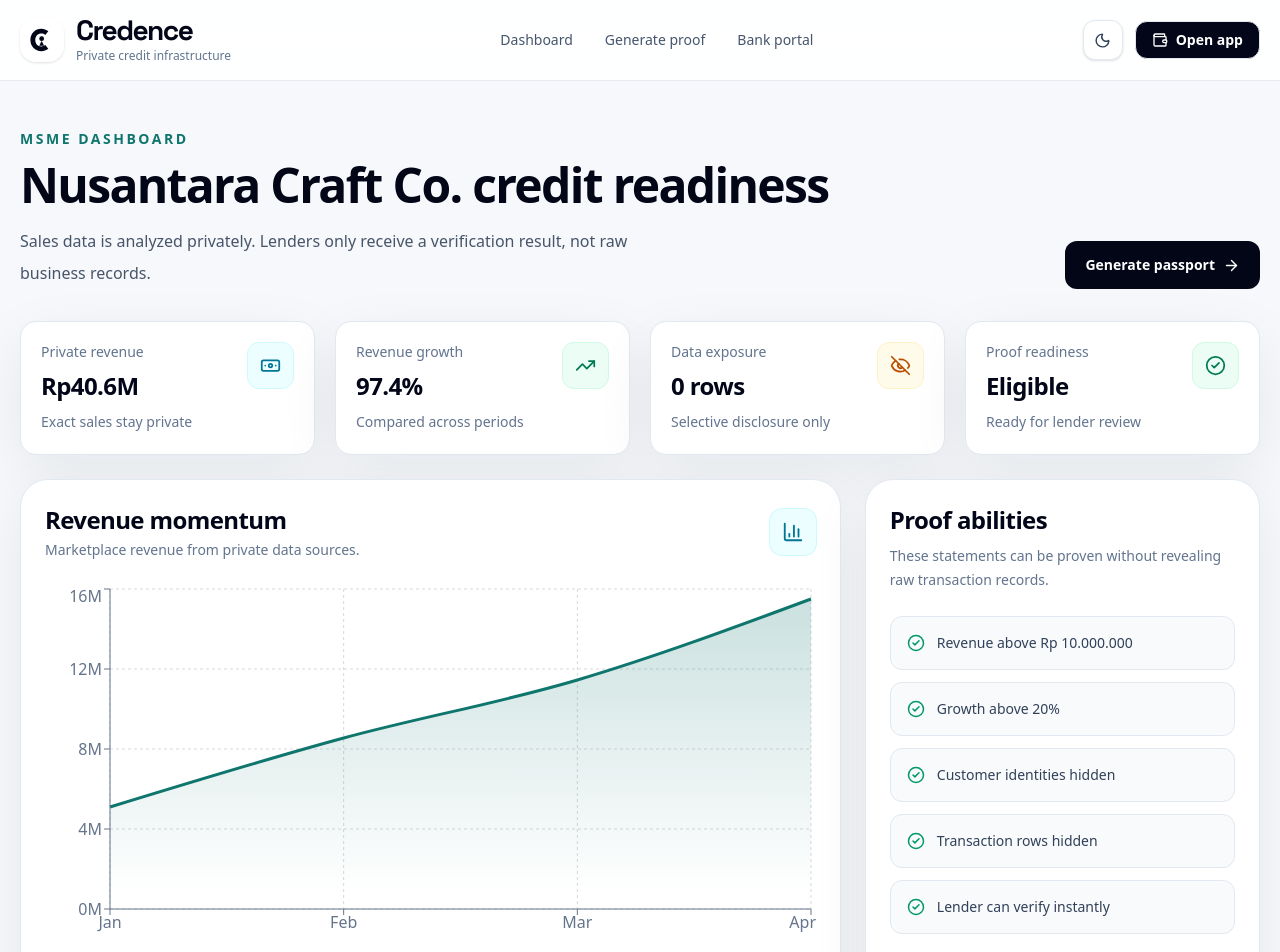
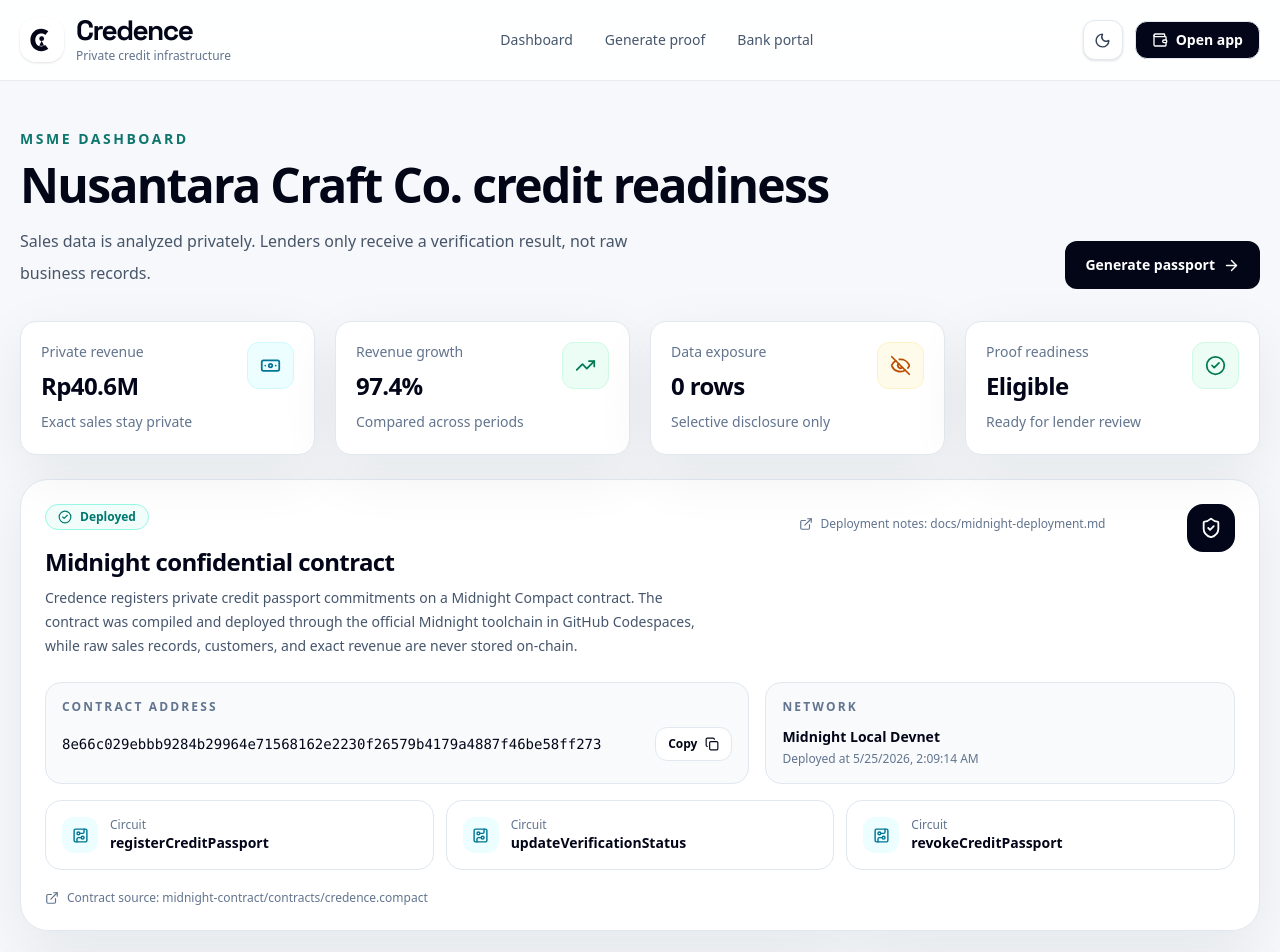
Before and after one commit to laudzakusuma/credence-final, a Next.js app: page /dashboard in a window 1280 px wide. Shown: the top 952 px of the page. Built offline with nearby package versions, Linux system fonts and the light colour scheme.

Commit message:
feat: surface Midnight contract deployment in dashboard

```diff
--- a/src/app/dashboard/page.tsx
+++ b/src/app/dashboard/page.tsx
@@ -1,6 +1,7 @@
 "use client";
 
 import Link from "next/link";
+import MidnightContractCard from "@/components/MidnightContractCard";
 import Navbar from "@/components/Navbar";
 import StatCard from "@/components/StatCard";
 import {
@@ -99,6 +100,10 @@
             icon={CheckCircle2}
             tone="green"
           />
+        </div>
+
+        <div className="mt-6">
+          <MidnightContractCard />
         </div>
 
         <div className="mt-6 grid gap-6 lg:grid-cols-[1.35fr_0.65fr]">
--- /dev/null
+++ b/src/components/MidnightContractCard.tsx
@@ -0,0 +1,119 @@
+"use client";
+
+import { MIDNIGHT_CONTRACT } from "@/lib/midnight";
+import {
+  CheckCircle2,
+  CircuitBoard,
+  Copy,
+  ExternalLink,
+  ShieldCheck,
+} from "lucide-react";
+import { toast } from "sonner";
+
+function shorten(value: string) {
+  return `${value.slice(0, 12)}...${value.slice(-10)}`;
+}
+
+export default function MidnightContractCard() {
+  async function copyAddress() {
+    await navigator.clipboard.writeText(MIDNIGHT_CONTRACT.address);
+    toast.success("Midnight contract address copied");
+  }
+
+  return (
+    <div className="surface-card rounded-[1.75rem] p-6">
+      <div className="flex flex-col justify-between gap-5 md:flex-row md:items-start">
+        <div>
+          <div className="inline-flex items-center gap-2 rounded-full border border-teal-200 bg-teal-50 px-3 py-1 text-xs font-semibold text-teal-700 dark:border-teal-300/15 dark:bg-teal-400/10 dark:text-teal-300">
+            <CheckCircle2 size={14} />
+            {MIDNIGHT_CONTRACT.status}
+          </div>
+
+          <h2 className="mt-4 text-2xl font-semibold tracking-tight text-slate-950 dark:text-white">
+            Midnight confidential contract
+          </h2>
+
+          <p className="mt-2 max-w-2xl text-sm leading-6 text-slate-600 dark:text-slate-400">
+            Credence registers private credit passport commitments on a
+            Midnight Compact contract. The contract was compiled and deployed
+            through the official Midnight toolchain in GitHub Codespaces, while
+            raw sales records, customers, and exact revenue are never stored
+            on-chain.
+          </p>
+        </div>
+
+        <div className="mt-3 flex items-center gap-2 text-xs text-slate-500 dark:text-slate-400">
+          <ExternalLink size={14} />
+          Deployment notes: docs/midnight-deployment.md
+        </div>
+
+        <div className="grid h-12 w-12 shrink-0 place-items-center rounded-2xl bg-slate-950 text-white dark:bg-white dark:text-slate-950">
+          <ShieldCheck size={22} />
+        </div>
+      </div>
+
+      <div className="mt-6 grid gap-4 lg:grid-cols-[1.2fr_0.8fr]">
+        <div className="muted-surface rounded-2xl p-4">
+          <p className="text-xs font-semibold uppercase tracking-[0.18em] text-slate-500 dark:text-slate-400">
+            Contract address
+          </p>
+
+          <div className="mt-3 flex flex-col gap-3 sm:flex-row sm:items-center sm:justify-between">
+            <p className="break-all font-mono text-sm text-slate-950 dark:text-white">
+              {MIDNIGHT_CONTRACT.address}
+            </p>
+
+            <button
+              onClick={copyAddress}
+              className="secondary-action inline-flex shrink-0 items-center justify-center gap-2 rounded-xl px-3 py-2 text-xs font-semibold transition"
+            >
+              Copy
+              <Copy size={14} />
+            </button>
+          </div>
+        </div>
+
+        <div className="muted-surface rounded-2xl p-4">
+          <p className="text-xs font-semibold uppercase tracking-[0.18em] text-slate-500 dark:text-slate-400">
+            Network
+          </p>
+
+          <p className="mt-3 text-sm font-semibold text-slate-950 dark:text-white">
+            {MIDNIGHT_CONTRACT.network}
+          </p>
+
+          <p className="mt-1 text-xs text-slate-500 dark:text-slate-400">
+            Deployed at {new Date(MIDNIGHT_CONTRACT.deployedAt).toLocaleString()}
+          </p>
+        </div>
+      </div>
+
+      <div className="mt-4 grid gap-3 md:grid-cols-3">
+        {MIDNIGHT_CONTRACT.circuits.map((circuit) => (
+          <div
+            key={circuit}
+            className="flex items-center gap-3 rounded-2xl border border-slate-200 bg-white p-4 dark:border-white/10 dark:bg-white/5"
+          >
+            <div className="grid h-9 w-9 place-items-center rounded-xl bg-cyan-50 text-cyan-700 dark:bg-cyan-400/10 dark:text-cyan-300">
+              <CircuitBoard size={17} />
+            </div>
+
+            <div>
+              <p className="text-xs text-slate-500 dark:text-slate-400">
+                Circuit
+              </p>
+              <p className="text-sm font-semibold text-slate-950 dark:text-white">
+                {circuit}
+              </p>
+            </div>
+          </div>
+        ))}
+      </div>
+
+      <div className="mt-5 flex items-center gap-2 text-xs text-slate-500 dark:text-slate-400">
+        <ExternalLink size={14} />
+        Contract source: midnight-contract/contracts/credence.compact
+      </div>
+    </div>
+  );
+}
--- /dev/null
+++ b/src/lib/midnight.ts
@@ -0,0 +1,14 @@
+export const MIDNIGHT_CONTRACT = {
+  network: "Midnight Local Devnet",
+  address:
+    "8e66c029ebbb9284b29964e71568162e2230f26579b4179a4887f46be58ff273",
+  deployer:
+    "mn_addr_undeployed1h3ssm5ru2t6eqy4g3she78zlxn96e36ms6pq996aduvmateh9p9sk96u7s",
+  deployedAt: "2026-05-25T02:09:14.516Z",
+  circuits: [
+    "registerCreditPassport",
+    "updateVerificationStatus",
+    "revokeCreditPassport",
+  ],
+  status: "Deployed",
+} as const;
```
Also changed, not shown: 1 other file (tests, documents, lock files or other folders).
